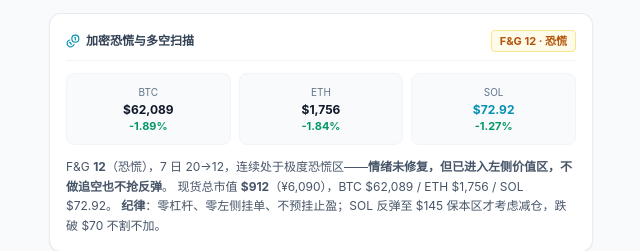
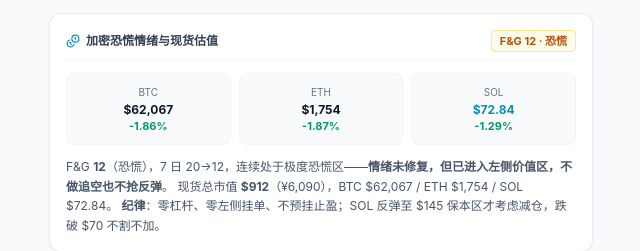
Before and after one commit to codingbooo/quant-handbook, a plain HTML site: page daily/2026-11-20.html in a window 1280 px wide. Shown: the part 1480-1731 px from the top of the page, 319-959 px from the left. Drawn offline with nearby package versions, Linux system fonts and the light colour scheme.

```diff
--- a/daily/2026-11-20.html
+++ b/daily/2026-11-20.html
@@ -69,7 +69,7 @@
         深成 -0.71%、创业板 -0.79%（MA20 2,477 在上）、科创50 +1.83%。
         两市成交 沪 6,369 亿 + 深 6,682 亿。<br>
         <strong>市场宽度</strong>：涨跌家数 <strong>648 涨 : 4876 跌</strong>（平 53），涨停 34 / 跌停 115，个股涨跌幅中位数 <strong>-2.55%</strong>。<br>
-        <strong>隔夜外围（盘中最大变量）</strong>：道指 -2.19%、纳指 -2.25%、标普 -2.02%、A50 -1.58%。<strong>美股单日跌幅普遍超 1%，A 股今日开盘缺口压力显著，破位股不应等反抽。</strong>
+        <strong>隔夜外围（盘中最大变量）</strong>：道指 -2.19%、纳指 -2.25%、标普 -2.02%、A50 -1.63%。<strong>美股单日跌幅普遍超 1%，A 股今日开盘缺口压力显著，破位股不应等反抽。</strong>
       </p>
     </div>
 
@@ -140,7 +140,7 @@
       <p class="text-xs text-slate-600 dark:text-slate-300 leading-relaxed">
         <strong>穿透底层</strong>：515050 现价 0.602，MA5 0.613 / MA20 0.680，距 MA20 <strong>-11.4%</strong>，空头排列未破；60 日低 0.585。
         净值 1.7803（-0.37%），持仓市值 ¥3,279，浮亏 <strong>-348 元</strong>（-9.59%）。
-        <strong>加仓纪律（来自 positions.json target_zone）</strong>：档位 2026-11-19 维持：右侧 515050 日成交额重回 6.5 亿以上并站回 MA10 0.643 且次日不破 → 500 元；左侧 回踩 0.562~0.585 缩量长下影 + 次日不破当日低 → 500 元；加速大阴无下影一律观望不加。注意『>1.4 亿』为历史笔误，不再使用。。剩余预算 1,000 元。
+        <strong>加仓纪律（来自 positions.json target_zone）</strong>：档位 2026-11-19 维持：右侧 515050 日成交额重回 6.5 亿以上并站回 MA10 0.643 且次日不破 → 500 元；左侧 回踩 0.562~0.585 缩量长下影 + 次日不破当日低 → 500 元；加速大阴无下影一律观望不加。注意『>1.4 亿』为历史笔误，不再使用。剩余预算 1000 元。
       </p>
     </div>
 
@@ -148,30 +148,30 @@
     <div class="p-4 rounded-xl bg-white dark:bg-surface-900 border border-slate-200/80 dark:border-white/10 shadow-sm space-y-3">
       <div class="flex items-center justify-between border-b border-slate-100 dark:border-white/5 pb-2">
         <h2 class="text-xs font-bold text-slate-700 dark:text-slate-300 flex items-center space-x-1.5">
-          <i data-lucide="coins" class="w-3.5 h-3.5 text-cyan-600 dark:text-cyan-400"></i><span>加密恐慌与多空扫描</span>
+          <i data-lucide="coins" class="w-3.5 h-3.5 text-cyan-600 dark:text-cyan-400"></i><span>加密恐慌情绪与现货估值</span>
         </h2>
         <span class="text-[11px] font-bold px-2 py-0.5 rounded bg-amber-50 dark:bg-amber-500/10 text-amber-700 dark:text-amber-400 border border-amber-200 dark:border-amber-500/20">F&amp;G 12 · 恐慌</span>
       </div>
       <div class="grid grid-cols-3 gap-2 text-center text-xs">
         <div class="p-2.5 rounded-lg bg-slate-50 dark:bg-surface-800/60 border border-slate-100 dark:border-white/5">
           <div class="text-[10px] text-slate-500 dark:text-slate-400">BTC</div>
-          <div class="font-bold text-slate-900 dark:text-white mt-0.5">$62,089</div>
-          <div class="text-[11px] font-bold text-emerald-600 dark:text-emerald-400">-1.89%</div>
+          <div class="font-bold text-slate-900 dark:text-white mt-0.5">$62,067</div>
+          <div class="text-[11px] font-bold text-emerald-600 dark:text-emerald-400">-1.86%</div>
         </div>
         <div class="p-2.5 rounded-lg bg-slate-50 dark:bg-surface-800/60 border border-slate-100 dark:border-white/5">
           <div class="text-[10px] text-slate-500 dark:text-slate-400">ETH</div>
-          <div class="font-bold text-slate-900 dark:text-white mt-0.5">$1,756</div>
-          <div class="text-[11px] font-bold text-emerald-600 dark:text-emerald-400">-1.84%</div>
+          <div class="font-bold text-slate-900 dark:text-white mt-0.5">$1,754</div>
+          <div class="text-[11px] font-bold text-emerald-600 dark:text-emerald-400">-1.87%</div>
         </div>
         <div class="p-2.5 rounded-lg bg-slate-50 dark:bg-surface-800/60 border border-slate-100 dark:border-white/5">
           <div class="text-[10px] text-slate-500 dark:text-slate-400">SOL</div>
-          <div class="font-bold text-cyan-600 dark:text-cyan-400 mt-0.5">$72.92</div>
-          <div class="text-[11px] font-bold text-emerald-600 dark:text-emerald-400">-1.27%</div>
+          <div class="font-bold text-cyan-600 dark:text-cyan-400 mt-0.5">$72.84</div>
+          <div class="text-[11px] font-bold text-emerald-600 dark:text-emerald-400">-1.29%</div>
         </div>
       </div>
       <p class="text-xs text-slate-600 dark:text-slate-400 leading-relaxed">
         F&amp;G <strong>12</strong>（恐慌），7 日 20→12，连续处于极度恐慌区——<strong>情绪未修复，但已进入左侧价值区，不做追空也不抢反弹</strong>。
-        现货总市值 <strong>$912</strong>（¥6,090），BTC $62,089 / ETH $1,756 / SOL $72.92。
+        现货总市值 <strong>$912</strong>（¥6,090），BTC $62,067 / ETH $1,754 / SOL $72.84。
         <strong>纪律</strong>：零杠杆、零左侧挂单、不预挂止盈；SOL 反弹至 $145 保本区才考虑减仓，跌破 $70 不割不加。
       </p>
     </div>
```
